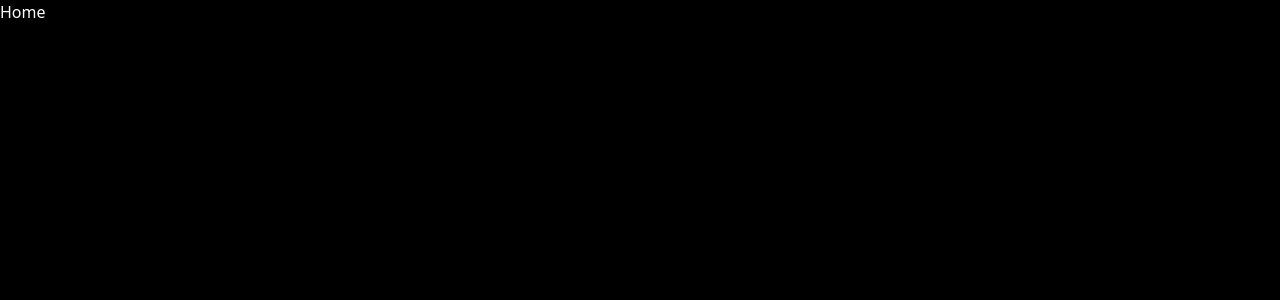
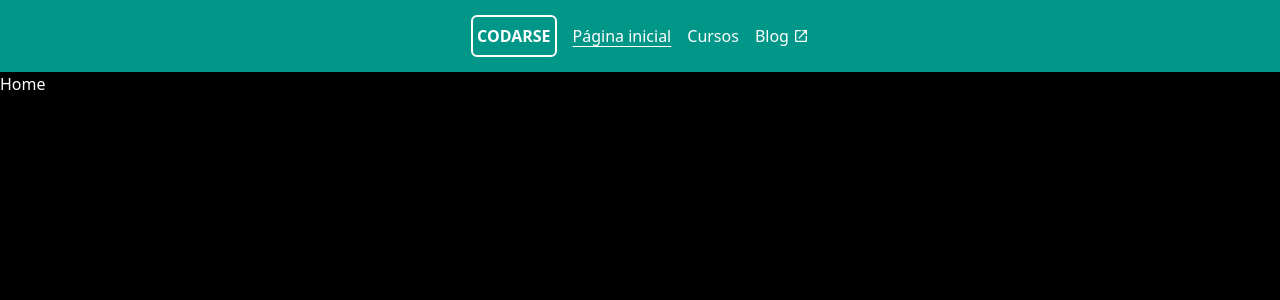
Before and after one commit to andre-webcode/plataforma-curso, a Next.js app: page / in a window 1280 px wide. Shown: the top 300 px of the page. Built offline with nearby package versions, Linux system fonts and the light colour scheme.

Commit message:
feat: add Header components

```diff
--- a/package.json
+++ b/package.json
@@ -11,7 +11,8 @@
   "dependencies": {
     "next": "16.2.10",
     "react": "19.2.4",
-    "react-dom": "19.2.4"
+    "react-dom": "19.2.4",
+    "react-icons": "^5.7.0"
   },
   "devDependencies": {
     "@tailwindcss/postcss": "^4",
--- /dev/null
+++ b/src/app/cursos/page.tsx
@@ -0,0 +1,7 @@
+export default function PageCursos(){
+    return(
+        <main>
+            cursos
+        </main>
+    )
+}
--- a/src/app/globals.css
+++ b/src/app/globals.css
@@ -23,5 +23,9 @@
 
  html,
  body {
-    @apply bg-background text-text w-screen h-screen
+    @apply bg-background text-text w-screen h-screen underline-offset-4;
  }
+
+ a{
+    @apply hover:underline active:opacity-50 transition-opacity
+ }
--- a/src/app/layout.tsx
+++ b/src/app/layout.tsx
@@ -1,10 +1,10 @@
 import type { Metadata } from "next";
 import { Nunito } from "next/font/google";
+
 import "./globals.css";
+import { Header } from "@/components/header/Header";
 
-const nunito = Nunito({
-  subsets: ["latin"],
-});
+const nunito = Nunito({ subsets: ["latin"],});
 
 export const metadata: Metadata = {
   title: "Plataforma de Curso",
@@ -17,11 +17,11 @@
   children: React.ReactNode;
 }>) {
   return (
-    <html
-      lang="pt-Br"
-      className={`${nunito} h-full antialiased`}
-    >
-      <body className="min-h-full flex flex-col">{children}</body>
+    <html lang="pt-Br" className={`${nunito} h-full antialiased`}>
+      <body className="min-h-full flex flex-col">
+        <Header />
+        {children}
+      </body>
     </html>
   );
 }
--- a/src/app/page.tsx
+++ b/src/app/page.tsx
@@ -1,7 +1,7 @@
 
 export default function Home() {
   return (
-    <main>
+    <main className=''>
       Home
     </main>
 
--- /dev/null
+++ b/src/components/header/Header.tsx
@@ -0,0 +1,37 @@
+'use client'
+
+import Link from "next/link"
+import { usePathname } from "next/navigation";
+import { MdOutlineOpenInNew } from "react-icons/md"
+
+export const Header = () => {
+    const currentPath = usePathname();
+
+    return (
+        <nav className="flex items-center justify-center bg-primary py-4">
+            <ul className="flex gap-4 items-center">
+                <li className="my-2">
+                    <Link href='/' className="border-2 rounded-md py-2 px-1 font-bold">
+                        CODARSE
+                    </Link>
+                </li>
+                <li>
+                    <Link href='/' data-active={currentPath === '/'} className="data-[active=true]:underline">
+                        Página inicial
+                    </Link>
+                </li>
+                <li>
+                    <Link href='/cursos' data-active={currentPath === '/cursos'} className="data-[active=true]:underline">
+                        Cursos
+                    </Link>
+                </li>
+                <li>
+                    <Link href='/https://blog.codarse.com' target="_blank" className="flex gap-1 items-center">
+                        Blog
+                        <MdOutlineOpenInNew />
+                    </Link>
+                </li>
+            </ul>
+        </nav>
+    )
+}
```
Also changed, not shown: 1 other file (tests, documents, lock files or other folders).
